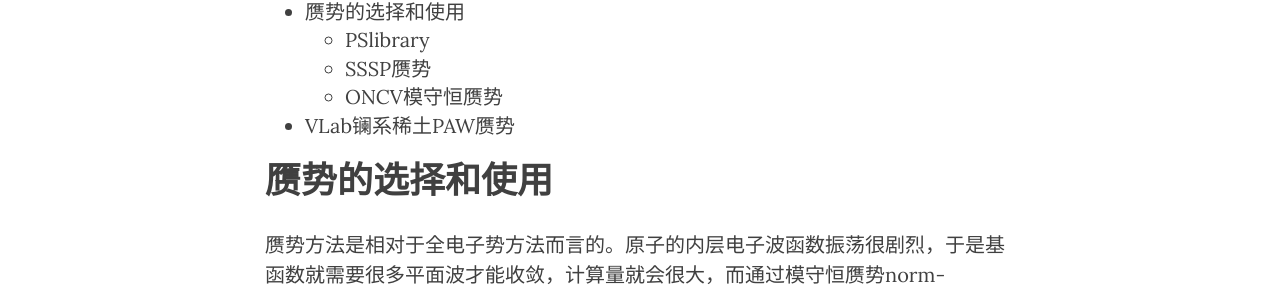
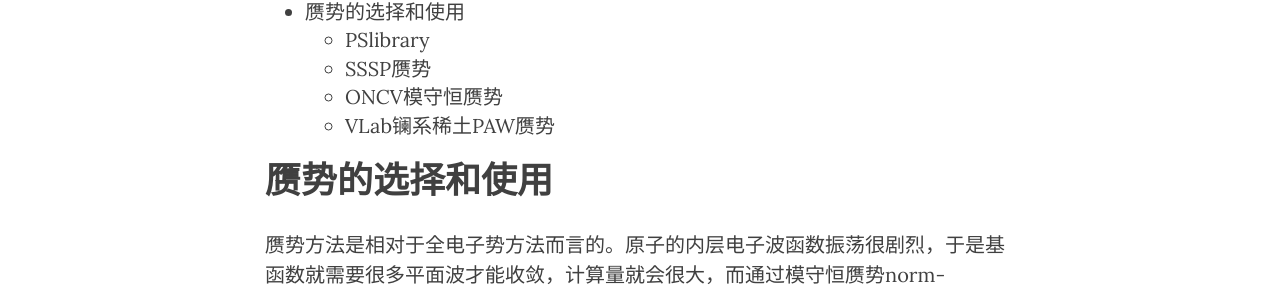
Before and after one commit to yyyu200/DFTbook, a Jekyll site: the page built from _posts/2019-06-03-PPlib.md, in a window 1280 px wide. Shown: the part 215-508 px from the top of the page. Built offline with Jekyll 4.4.1, drawn with Linux system fonts in a browser that asks for light colours; nearby versions of some CDN libraries; comment, search, counter and statistics services are not loaded.

Commit message:
modify at20190811-10:37:44-aliyun

```diff
--- a/_posts/2019-06-03-PPlib.md
+++ b/_posts/2019-06-03-PPlib.md
@@ -56,6 +56,6 @@ Standard Solid State Pseudopotentials (SSSP) v0.7 是来自 THEOS and MARVEL, É
 
 超软和PAW方法在总能和力的准确度上取得了提升，但是其中物理量的算法表示形式更加复杂，在DFPT和多体微扰计算中较难以实现。而模守恒赝势满足严格的散射性质(R.M. Martin, Electronic Structure: Basic Theory and Practical Methods, Cambridge University Press, Cambridge, 2004.)，一直受到重视，D.R. Hamann优化了模守恒赝势，在计算速度和精度上有所提高 [Phys. Rev. B 88 (2013) 085117](http://dx.doi.org/10.1103/PhysRevB.88.085117)。SG15-ONCV赝势下载见[链接](http://quantum-simulation.org/potentials/sg15_oncv/)。
 
-# VLab镧系稀土PAW赝势
+## VLab镧系稀土PAW赝势
 
 VLab项目的Mehmet Topsakal提供了镧系元素的PAW赝势，见[链接](http://www.mineralscloud.com/resources/repaw/index.shtml)，并部分推荐了Hubbard U值（见[文献](http://dx.doi.org/10.1016/j.commatsci.2014.07.030)Mehmet Topsakal, Renata M. Wentzcovitch, Comput. Mater. Sci. 95, 263 (2014)）。由于4f电子的强关联效应，计算应该采用Hubbard U、Hybrid functional等修正。在QE中有时需要设置`starting_ns_eigenvalue`轨道占据数以实现收敛。
```
